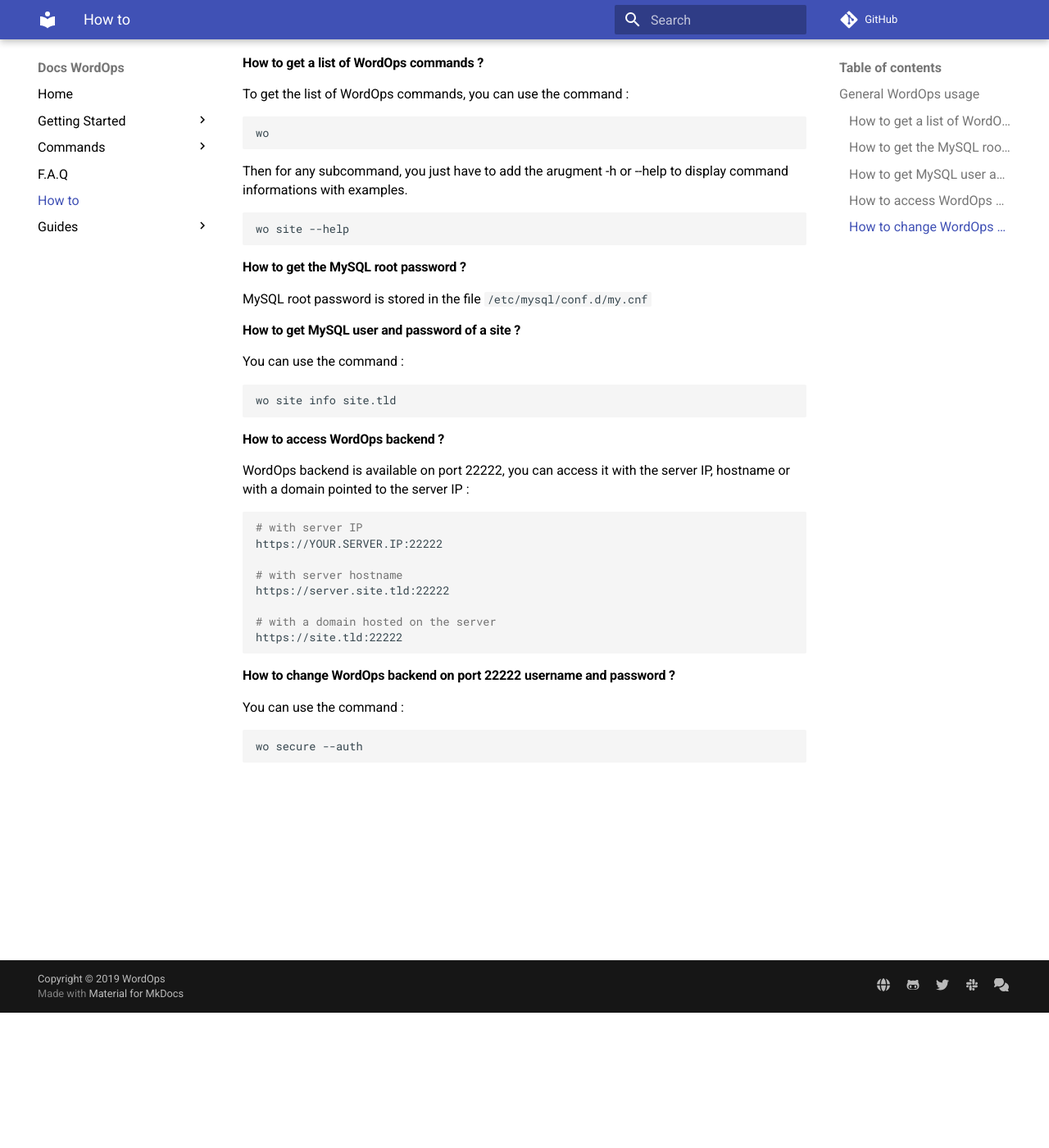
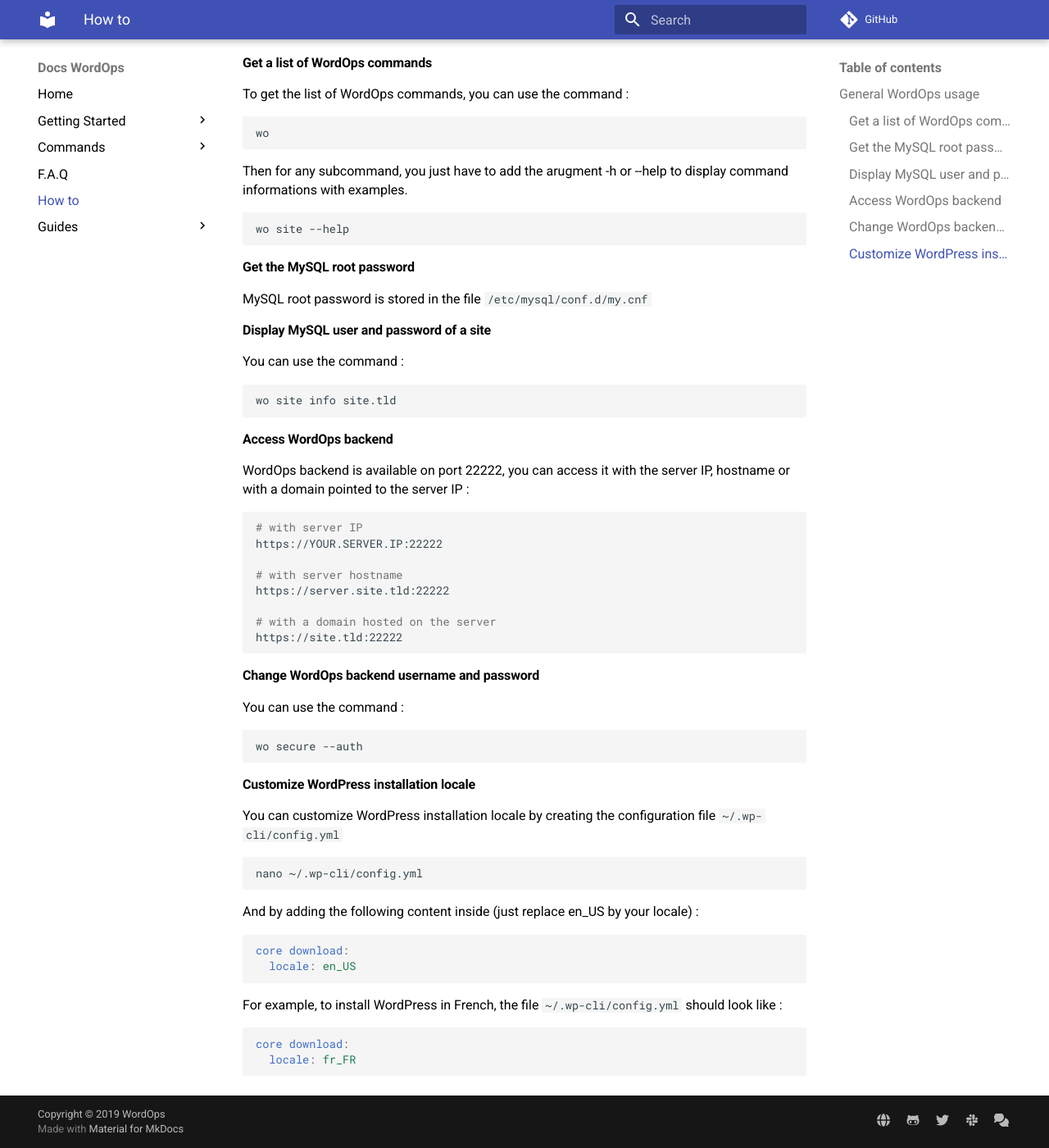
Before and after one commit to WordOps/docs.wordops.net, an MkDocs documentation site: the page built from docs/how-to.md, in a window 1280 px wide and 1400 px high, scrolled down 165 px. Shown: the whole window at 82% size. Built offline with MkDocs 1.6.1 and Material for MkDocs 9.7.7, drawn with Linux system fonts in a browser that asks for light colours; comment, search, counter and statistics services are not loaded.

Commit message:
update how-to

````diff
--- a/docs/how-to.md
+++ b/docs/how-to.md
@@ -1,8 +1,8 @@
-# How to ?
+# How to ... ?
 
 ## General WordOps usage
 
-#### How to get a list of WordOps commands ?
+#### Get a list of WordOps commands
 
 To get the list of WordOps commands, you can use the command :
 
@@ -16,11 +16,11 @@
 wo site --help
 ```
 
-#### How to get the MySQL root password ?
+#### Get the MySQL root password
 
 MySQL root password is stored in the file `/etc/mysql/conf.d/my.cnf`
 
-#### How to get MySQL user and password of a site ?
+#### Display MySQL user and password of a site
 
 You can use the command :
 
@@ -28,7 +28,7 @@
 wo site info site.tld
 ```
 
-#### How to access WordOps backend ?
+#### Access WordOps backend
 
 WordOps backend is available on port 22222, you can access it with the server IP, hostname or with a domain pointed to the server IP :
 
@@ -43,10 +43,32 @@
 https://site.tld:22222
 ```
 
-#### How to change WordOps backend on port 22222 username and password ?
+#### Change WordOps backend username and password
 
 You can use the command :
 
 ```bash
 wo secure --auth
 ```
+
+#### Customize WordPress installation locale
+
+You can customize WordPress installation locale by creating the configuration file `~/.wp-cli/config.yml`
+
+```bash
+nano ~/.wp-cli/config.yml
+```
+
+And by adding the following content inside (just replace en_US by your locale) :
+
+```yaml
+core download:
+  locale: en_US
+```
+
+For example, to install WordPress in French, the file `~/.wp-cli/config.yml` should look like :
+
+```yaml
+core download:
+  locale: fr_FR
+```
````
